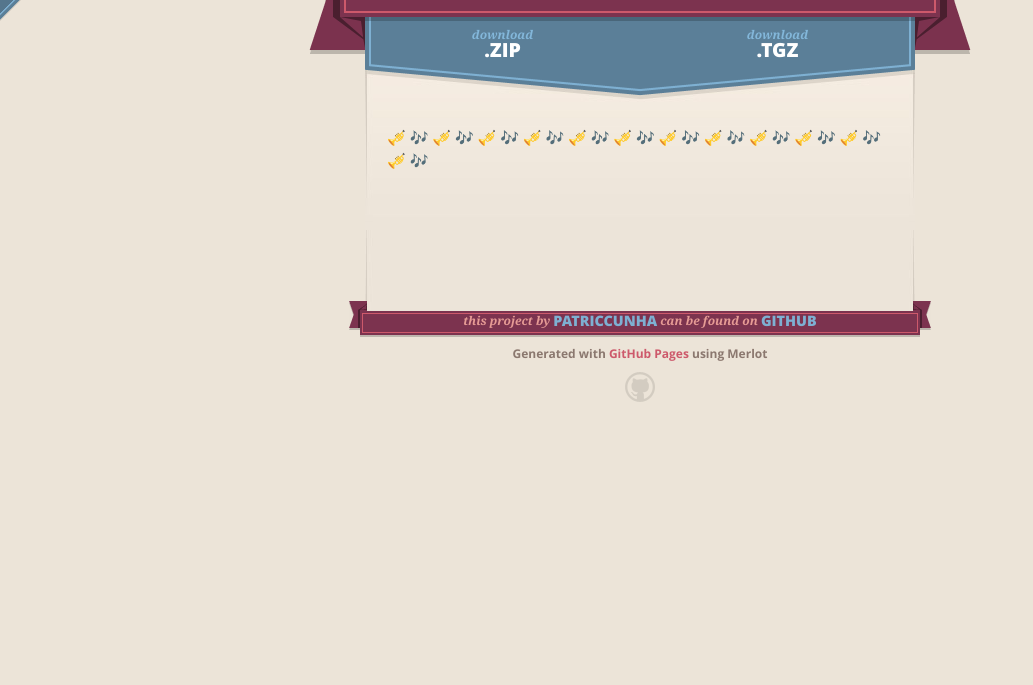
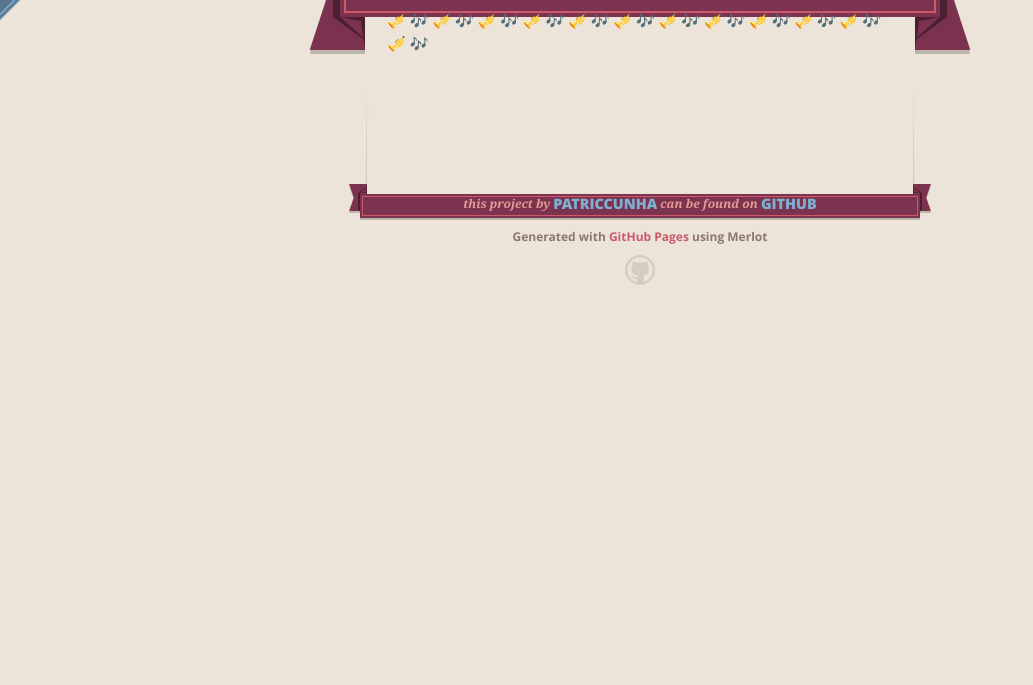
Before and after one commit to PatricCunha/Trumpet, a plain HTML site: page index.html in a window 1280 px wide. Shown: the part 115-800 px from the top of the page, without its empty margins (0-1033 px from the left). Drawn offline with nearby package versions, Linux system fonts and the light colour scheme.

Commit message:
Update index.html
Remove zips

```diff
--- a/index.html
+++ b/index.html
@@ -35,12 +35,6 @@
         </span>
       </header>
 
-      <section id="downloads">
-        <span class="inner">
-          <a href="https://github.com/PatricCunha/Trumpet/zipball/master" class="zip"><em>download</em> .ZIP</a><a href="https://github.com/PatricCunha/Trumpet/tarball/master" class="tgz"><em>download</em> .TGZ</a>
-        </span>
-      </section>
-
 
       <span class="banner-fix"></span>
 
```
